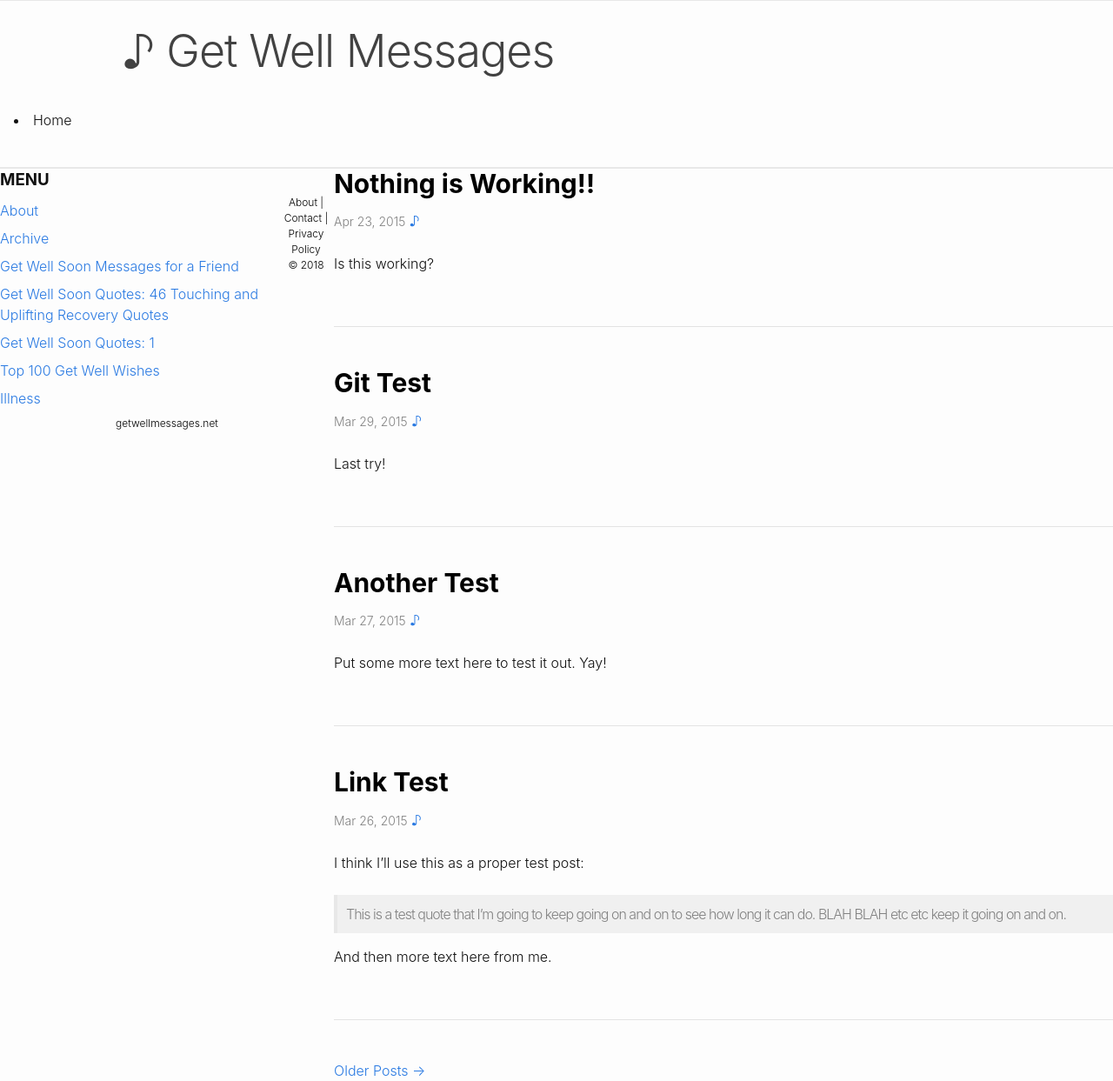
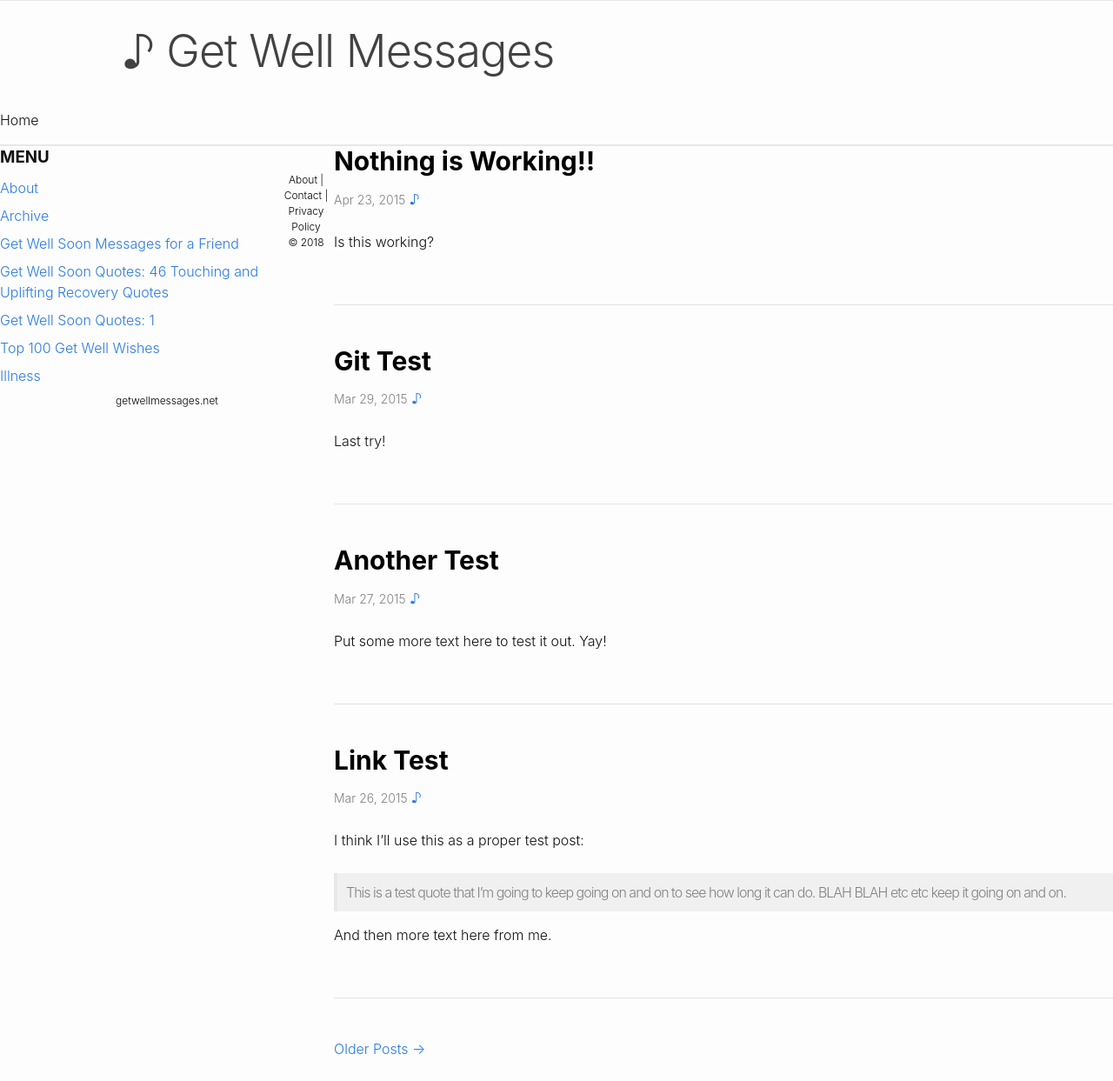
Before and after one commit to andyml123/andyml123.github.io, a Jekyll site: the page built from index.html, in a window 1280 px wide. Shown: the whole page at 87% size. Built offline with Jekyll 4.4.1, drawn with Linux system fonts in a browser that asks for light colours; the list of posts is cut into pages by our own code; after the commit the page ends 1218 px from its top, so only the background shows below that.

Commit message:
Update header.html

```diff
--- a/_includes/header.html
+++ b/_includes/header.html
@@ -12,9 +12,7 @@
         </svg>
       </a>
       <div class="trigger">
-     <ul>
-       <li><a class="page-link" href="/">Home</a></li>
-    </ul>
+     <a class="page-link" href="/">Home</a>
       </div>
   </nav>
 
```
